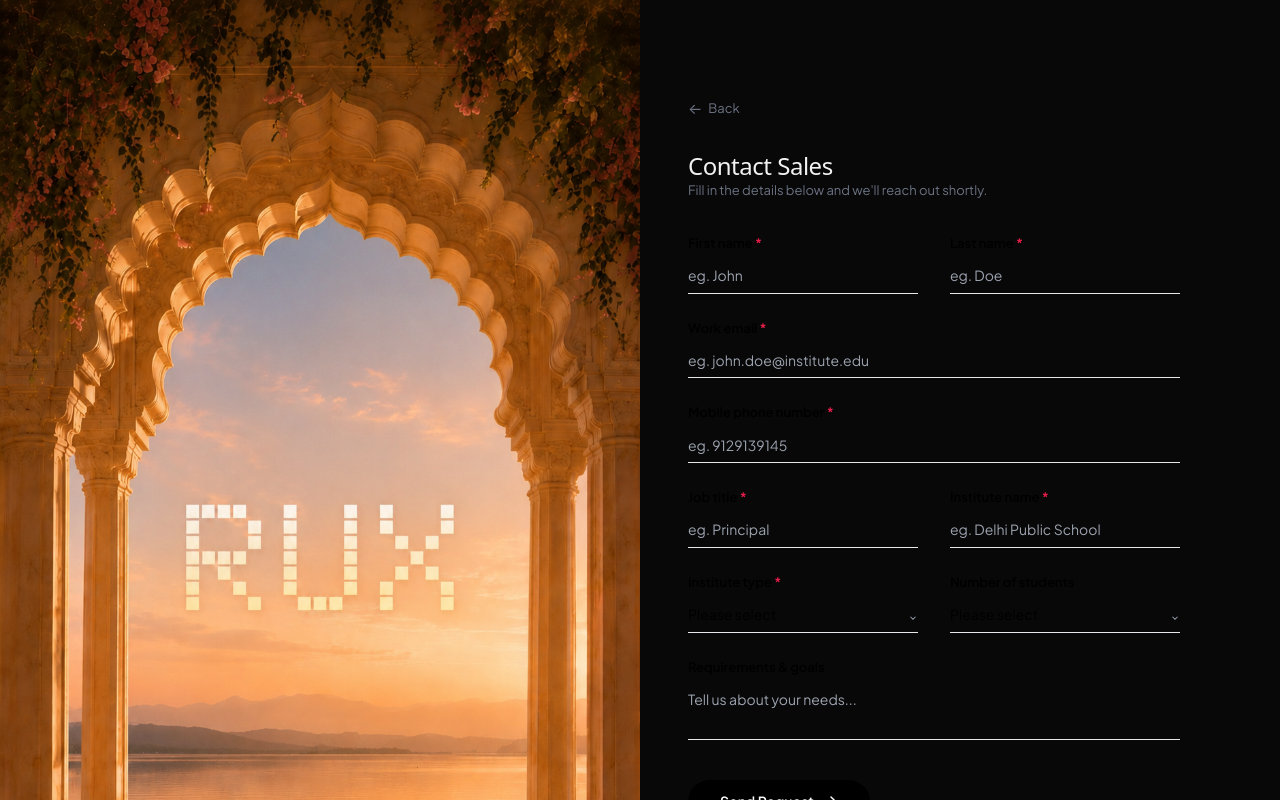
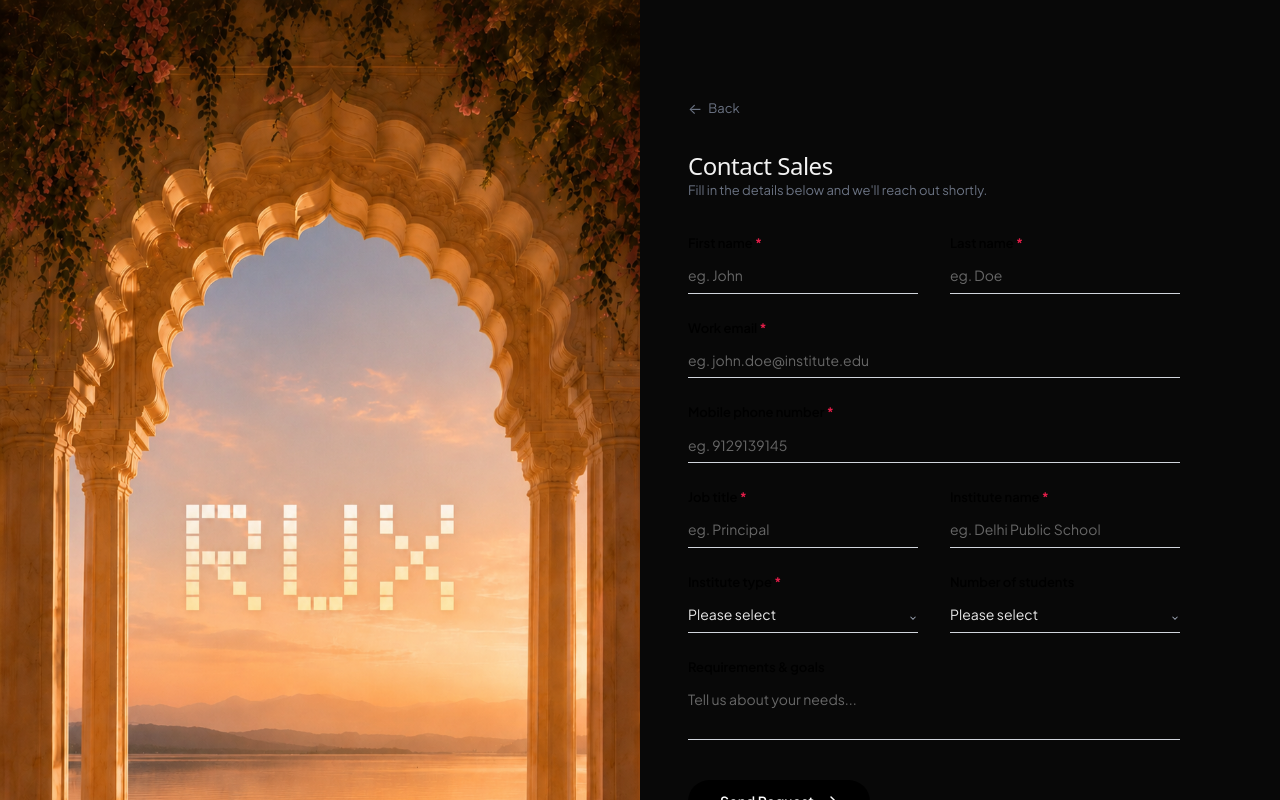
Before and after one commit to dhaual125/RUX, a Next.js app: page /contact-sales in a window 1280 px wide. Built offline with nearby package versions, Linux system fonts and the light colour scheme.

Commit message:
fix(theme): improve input text visibility in light theme and fix image positioning and overflow on get-started and contact-sales pages

```diff
--- a/src/app/contact-sales/page.tsx
+++ b/src/app/contact-sales/page.tsx
@@ -84,12 +84,8 @@ export default function ContactSalesPage() {
         <img
           src="/frontimage.png"
           alt="Contact Sales RUX background visual"
-          style={{
-            width: "100%",
-            height: "100%",
-            objectFit: "cover",
-            objectPosition: "center top",
-          }}
+          className="absolute inset-0 w-full h-full object-cover"
+          style={{ objectPosition: "center top" }}
         />
       </div>
 
@@ -170,7 +166,7 @@ export default function ContactSalesPage() {
                       value={formData.firstName}
                       onChange={handleChange}
                       placeholder="eg. John"
-                      className="w-full bg-transparent border-0 border-b border-[#e5e7eb] dark:border-[#262626] rounded-none py-1.5 px-0 text-[14px] placeholder-[#9ca3af] outline-none focus:outline-none focus:ring-0 focus:border-black dark:focus:border-white transition-colors duration-200 text-black dark:text-white"
+                      className="w-full bg-transparent border-0 border-b border-gray-300 dark:border-zinc-800 rounded-none py-1.5 px-0 text-[14px] placeholder-gray-400 dark:placeholder-zinc-500 outline-none focus:outline-none focus:ring-0 focus:border-black dark:focus:border-white transition-colors duration-200 text-black dark:text-white"
                       style={{
                         borderColor: errors.firstName ? "#e11d48" : undefined,
                       }}
@@ -188,7 +184,7 @@ export default function ContactSalesPage() {
                       value={formData.lastName}
                       onChange={handleChange}
                       placeholder="eg. Doe"
-                      className="w-full bg-transparent border-0 border-b border-[#e5e7eb] dark:border-[#262626] rounded-none py-1.5 px-0 text-[14px] placeholder-[#9ca3af] outline-none focus:outline-none focus:ring-0 focus:border-black dark:focus:border-white transition-colors duration-200 text-black dark:text-white"
+                      className="w-full bg-transparent border-0 border-b border-gray-300 dark:border-zinc-800 rounded-none py-1.5 px-0 text-[14px] placeholder-gray-400 dark:placeholder-zinc-500 outline-none focus:outline-none focus:ring-0 focus:border-black dark:focus:border-white transition-colors duration-200 text-black dark:text-white"
                       style={{
                         borderColor: errors.lastName ? "#e11d48" : undefined,
                       }}
@@ -208,7 +204,7 @@ export default function ContactSalesPage() {
                     value={formData.workEmail}
                     onChange={handleChange}
                     placeholder="eg. john.doe@institute.edu"
-                    className="w-full bg-transparent border-0 border-b border-[#e5e7eb] dark:border-[#262626] rounded-none py-1.5 px-0 text-[14px] placeholder-[#9ca3af] outline-none focus:outline-none focus:ring-0 focus:border-black dark:focus:border-white transition-colors duration-200 text-black dark:text-white"
+                    className="w-full bg-transparent border-0 border-b border-gray-300 dark:border-zinc-800 rounded-none py-1.5 px-0 text-[14px] placeholder-gray-400 dark:placeholder-zinc-500 outline-none focus:outline-none focus:ring-0 focus:border-black dark:focus:border-white transition-colors duration-200 text-black dark:text-white"
                     style={{
                       borderColor: errors.workEmail ? "#e11d48" : undefined,
                     }}
@@ -227,7 +223,7 @@ export default function ContactSalesPage() {
                     value={formData.phoneNumber}
                     onChange={handleChange}
                     placeholder="eg. 9129139145"
-                    className="w-full bg-transparent border-0 border-b border-[#e5e7eb] dark:border-[#262626] rounded-none py-1.5 px-0 text-[14px] placeholder-[#9ca3af] outline-none focus:outline-none focus:ring-0 focus:border-black dark:focus:border-white transition-colors duration-200 text-black dark:text-white"
+                    className="w-full bg-transparent border-0 border-b border-gray-300 dark:border-zinc-800 rounded-none py-1.5 px-0 text-[14px] placeholder-gray-400 dark:placeholder-zinc-500 outline-none focus:outline-none focus:ring-0 focus:border-black dark:focus:border-white transition-colors duration-200 text-black dark:text-white"
                     style={{
                       borderColor: errors.phoneNumber ? "#e11d48" : undefined,
                     }}
@@ -247,7 +243,7 @@ export default function ContactSalesPage() {
                       value={formData.jobTitle}
                       onChange={handleChange}
                       placeholder="eg. Principal"
-                      className="w-full bg-transparent border-0 border-b border-[#e5e7eb] dark:border-[#262626] rounded-none py-1.5 px-0 text-[14px] placeholder-[#9ca3af] outline-none focus:outline-none focus:ring-0 focus:border-black dark:focus:border-white transition-colors duration-200 text-black dark:text-white"
+                      className="w-full bg-transparent border-0 border-b border-gray-300 dark:border-zinc-800 rounded-none py-1.5 px-0 text-[14px] placeholder-gray-400 dark:placeholder-zinc-500 outline-none focus:outline-none focus:ring-0 focus:border-black dark:focus:border-white transition-colors duration-200 text-black dark:text-white"
                       style={{
                         borderColor: errors.jobTitle ? "#e11d48" : undefined,
                       }}
@@ -265,7 +261,7 @@ export default function ContactSalesPage() {
                       value={formData.instituteName}
                       onChange={handleChange}
                       placeholder="eg. Delhi Public School"
-                      className="w-full bg-transparent border-0 border-b border-[#e5e7eb] dark:border-[#262626] rounded-none py-1.5 px-0 text-[14px] placeholder-[#9ca3af] outline-none focus:outline-none focus:ring-0 focus:border-black dark:focus:border-white transition-colors duration-200 text-black dark:text-white"
+                      className="w-full bg-transparent border-0 border-b border-gray-300 dark:border-zinc-800 rounded-none py-1.5 px-0 text-[14px] placeholder-gray-400 dark:placeholder-zinc-500 outline-none focus:outline-none focus:ring-0 focus:border-black dark:focus:border-white transition-colors duration-200 text-black dark:text-white"
                       style={{
                         borderColor: errors.instituteName ? "#e11d48" : undefined,
                       }}
@@ -285,14 +281,14 @@ export default function ContactSalesPage() {
                         name="instituteType"
                         value={formData.instituteType}
                         onChange={handleChange}
-                        className="w-full bg-transparent border-0 border-b border-[#e5e7eb] dark:border-[#262626] rounded-none py-1.5 pr-8 pl-0 text-[14px] outline-none focus:outline-none focus:ring-0 focus:border-black dark:focus:border-white transition-colors duration-200 appearance-none cursor-pointer text-black dark:text-white"
+                        className="w-full bg-transparent border-0 border-b border-gray-300 dark:border-zinc-800 rounded-none py-1.5 pr-8 pl-0 text-[14px] outline-none focus:outline-none focus:ring-0 focus:border-black dark:focus:border-white transition-colors duration-200 appearance-none cursor-pointer text-black dark:text-white"
                         style={{
                           borderColor: errors.instituteType ? "#e11d48" : undefined,
                         }}
                       >
-                        <option value="" className="text-[#9ca3af] dark:bg-[#121212]">Please select</option>
+                        <option value="" className="text-gray-400 dark:text-zinc-500 bg-white dark:bg-[#121212]">Please select</option>
                         {instituteTypes.map((opt) => (
-                          <option key={opt} value={opt} className="text-black dark:text-white dark:bg-[#121212]">
+                          <option key={opt} value={opt} className="bg-white dark:bg-[#121212] text-black dark:text-white">
                             {opt}
                           </option>
                         ))}
@@ -315,11 +311,11 @@ export default function ContactSalesPage() {
                         name="studentCount"
                         value={formData.studentCount}
                         onChange={handleChange}
-                        className="w-full bg-transparent border-0 border-b border-[#e5e7eb] dark:border-[#262626] rounded-none py-1.5 pr-8 pl-0 text-[14px] outline-none focus:outline-none focus:ring-0 focus:border-black dark:focus:border-white transition-colors duration-200 appearance-none cursor-pointer text-black dark:text-white"
+                        className="w-full bg-transparent border-0 border-b border-gray-300 dark:border-zinc-800 rounded-none py-1.5 pr-8 pl-0 text-[14px] outline-none focus:outline-none focus:ring-0 focus:border-black dark:focus:border-white transition-colors duration-200 appearance-none cursor-pointer text-black dark:text-white"
                       >
-                        <option value="" className="text-[#9ca3af] dark:bg-[#121212]">Please select</option>
+                        <option value="" className="text-gray-400 dark:text-zinc-500 bg-white dark:bg-[#121212]">Please select</option>
                         {studentRanges.map((opt) => (
-                          <option key={opt} value={opt} className="text-black dark:text-white dark:bg-[#121212]">
+                          <option key={opt} value={opt} className="bg-white dark:bg-[#121212] text-black dark:text-white">
                             {opt}
                           </option>
                         ))}
@@ -344,7 +340,7 @@ export default function ContactSalesPage() {
                     onChange={handleChange}
                     placeholder="Tell us about your needs..."
                     rows={2}
-                    className="w-full bg-transparent border-0 border-b border-[#e5e7eb] dark:border-[#262626] rounded-none py-1.5 px-0 text-[14px] placeholder-[#9ca3af] outline-none focus:outline-none focus:ring-0 focus:border-black dark:focus:border-white transition-colors duration-200 resize-none text-black dark:text-white"
+                    className="w-full bg-transparent border-0 border-b border-gray-300 dark:border-zinc-800 rounded-none py-1.5 px-0 text-[14px] placeholder-gray-400 dark:placeholder-zinc-500 outline-none focus:outline-none focus:ring-0 focus:border-black dark:focus:border-white transition-colors duration-200 resize-none text-black dark:text-white"
                   />
                 </div>
 
--- a/src/app/globals.css
+++ b/src/app/globals.css
@@ -195,3 +195,28 @@ img { max-width: 100%; height: auto; }
 .animate-fade-in {
   animation: fadeIn 0.4s var(--ease-spring) forwards;
 }
+
+/* Custom Autofill Styles for complete theme consistency */
+input:-webkit-autofill,
+input:-webkit-autofill:hover,
+input:-webkit-autofill:focus,
+textarea:-webkit-autofill,
+textarea:-webkit-autofill:hover,
+textarea:-webkit-autofill:focus,
+select:-webkit-autofill,
+select:-webkit-autofill:hover,
+select:-webkit-autofill:focus {
+  -webkit-text-fill-color: var(--page-text) !important;
+  -webkit-box-shadow: 0 0 0px 1000px var(--page-bg) inset !important;
+  transition: background-color 5000s ease-in-out 0s !important;
+  caret-color: var(--page-text) !important;
+}
+
+/* Explicit style overrides for forms to prevent browser default text coloring */
+input, select, textarea {
+  color: var(--page-text) !important;
+}
+input::placeholder, textarea::placeholder {
+  color: var(--muted-text) !important;
+  opacity: 0.85;
+}
```
Also changed, not shown: src/app/get-started/page.tsx (+8 -7 lines).
